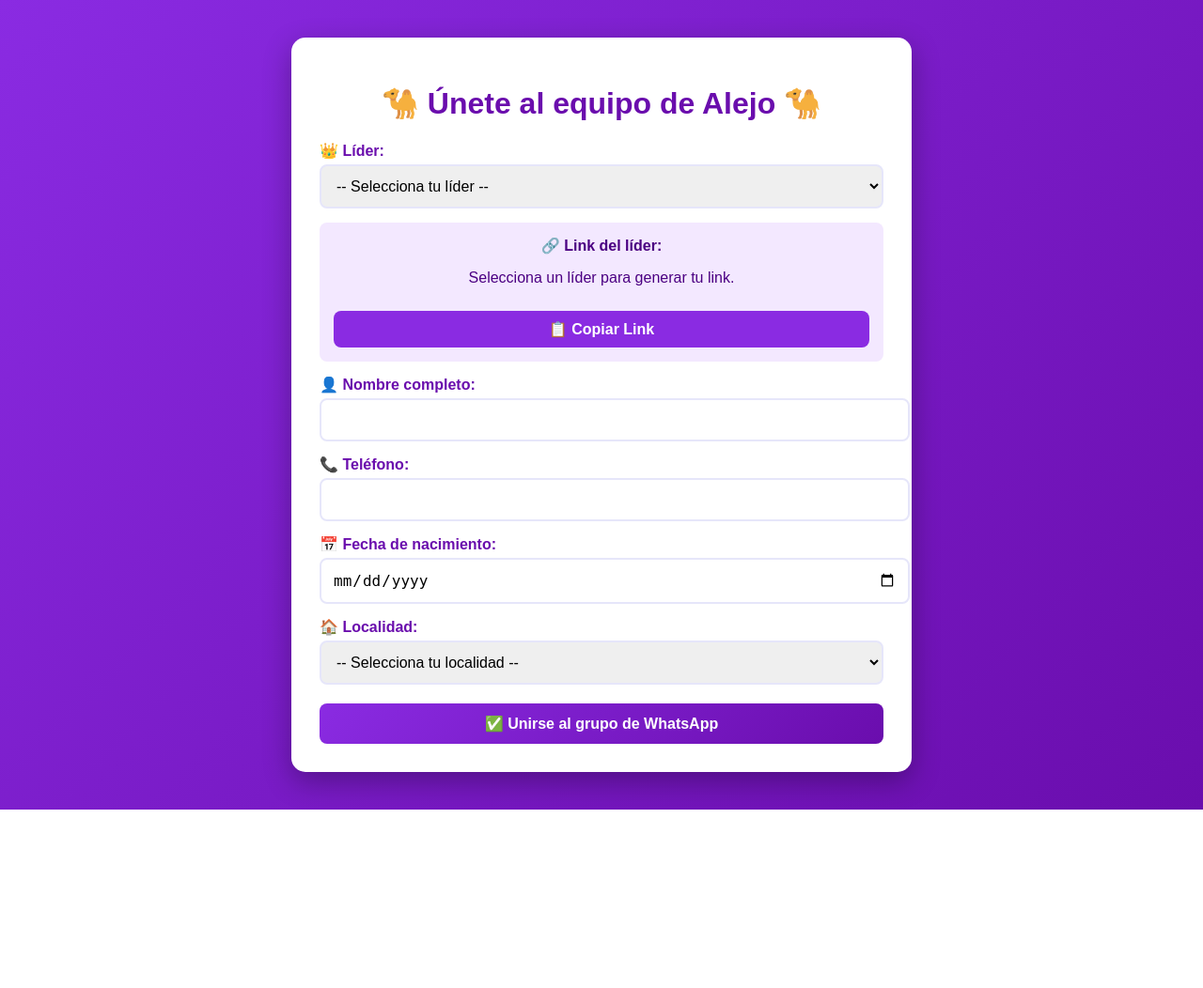
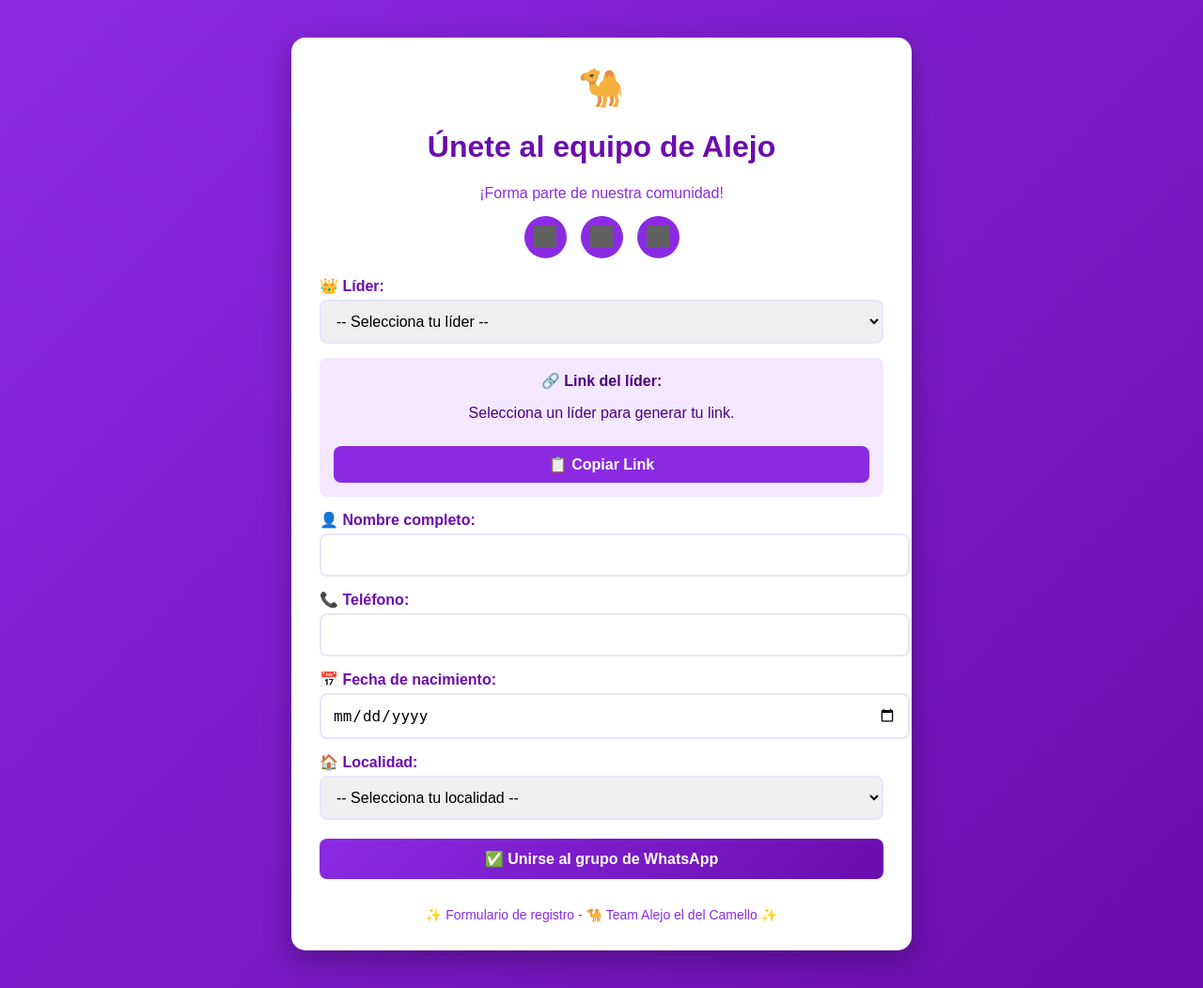
Before and after one commit to dssanche/mi_registro_whatsapp, a Flask app: page / in a window 1280 px wide. Shown: the whole page at 94% size. Before the commit the page ends 862 px from the top, so only its background shows below. Run offline with Flask 3, Linux system fonts and the light colour scheme; grey boxes are pictures that could not be loaded.

Commit message:
Fix requirements

```diff
--- a/templates/registro.html
+++ b/templates/registro.html
@@ -22,6 +22,45 @@
         h1 {
             color: #6A0DAD;
             text-align: center;
+        }
+        .camello-icon {
+            font-size: 40px;
+            text-align: center;
+            margin-bottom: 10px;
+        }
+        .subtitle {
+            text-align: center;
+            color: #8A2BE2;
+            margin-bottom: 15px;
+        }
+        /* Redes sociales */
+        .redes-sociales {
+            text-align: center;
+            margin-bottom: 20px;
+        }
+        .social-links {
+            display: flex;
+            justify-content: center;
+            gap: 15px;
+        }
+        .social-btn {
+            display: flex;
+            align-items: center;
+            justify-content: center;
+            width: 45px;
+            height: 45px;
+            background: #8A2BE2;
+            border-radius: 50%;
+            transition: all 0.3s;
+        }
+        .social-btn:hover {
+            background: #6A0DAD;
+            transform: translateY(-2px);
+        }
+        .social-btn img {
+            width: 24px;
+            height: 24px;
+            filter: invert(1);
         }
         label {
             display: block;
@@ -74,15 +113,38 @@
             font-weight: bold;
             margin-top: 5px;
         }
+        .footer {
+            text-align: center;
+            color: #8A2BE2;
+            margin-top: 30px;
+            font-size: 14px;
+        }
     </style>
 </head>
 <body>
 
 <div class="container">
-    <h1>🐪 Únete al equipo de Alejo 🐪</h1>
+    <div class="camello-icon">🐪</div>
+    <h1>Únete al equipo de Alejo</h1>
+    <div class="subtitle">¡Forma parte de nuestra comunidad!</div>
+
+    <!-- Redes sociales -->
+    <div class="redes-sociales">
+        <div class="social-links">
+            <a href="https://www.instagram.com/alejoeldelcamello/" class="social-btn" target="_blank" title="Instagram">
+                <img src="https://cdn.jsdelivr.net/gh/simple-icons/simple-icons/icons/instagram.svg" alt="Instagram">
+            </a>
+            <a href="https://x.com/alejoeldelcamello" class="social-btn" target="_blank" title="Twitter/X">
+                <img src="https://cdn.jsdelivr.net/gh/simple-icons/simple-icons/icons/x.svg" alt="X">
+            </a>
+            <a href="https://www.tiktok.com/@alejoeldelcamello" class="social-btn" target="_blank" title="TikTok">
+                <img src="https://cdn.jsdelivr.net/gh/simple-icons/simple-icons/icons/tiktok.svg" alt="TikTok">
+            </a>
+        </div>
+    </div>
 
     <form id="registroForm" action="/registro" method="POST">
-        <!-- Campo visible para elegir líder -->
+        <!-- Selección del líder -->
         <label for="liderSelect">👑 Líder:</label>
         <select id="liderSelect" name="liderSelect" required>
             <option value="">-- Selecciona tu líder --</option>
@@ -92,15 +154,17 @@
             <option value="camila">Camila</option>
         </select>
 
-        <!-- Campo oculto que Flask recibe -->
+        <!-- Campo oculto para enviar el líder a Flask -->
         <input type="hidden" id="lider" name="lider" value="{{ lider }}">
 
+        <!-- Sección del link copiable -->
         <div class="copy-section">
             <strong>🔗 Link del líder:</strong>
             <p id="linkDisplay"></p>
             <button type="button" class="copy-btn" onclick="copiarLink()">📋 Copiar Link</button>
         </div>
 
+        <!-- Campos personales -->
         <label>👤 Nombre completo:</label>
         <input type="text" id="nombre" name="nombre" required>
 
@@ -126,15 +190,18 @@
         </select>
 
         <input type="hidden" name="edad" id="edad" value="">
-
         <button type="submit">✅ Unirse al grupo de WhatsApp</button>
     </form>
+
+    <div class="footer">
+        ✨ Formulario de registro - 🐪 Team Alejo el del Camello ✨
+    </div>
 </div>
 
 <script>
     const BASE_URL = "https://mi-registro-whatsapp-6.onrender.com";
 
-    // Si viene ?lider= en el URL, marcarlo automáticamente
+    // Detectar parámetro ?lider= en la URL
     document.addEventListener("DOMContentLoaded", () => {
         const params = new URLSearchParams(window.location.search);
         const lider = params.get("lider");
@@ -167,18 +234,19 @@
         }
     });
 
-    // Copiar link
+    // Copiar link al portapapeles
     function copiarLink() {
         const text = document.getElementById("linkDisplay").textContent;
         if (text.includes("http")) {
-            navigator.clipboard.writeText(text);
-            alert("✅ Link copiado al portapapeles!");
+            navigator.clipboard.writeText(text)
+                .then(() => alert("✅ Link copiado al portapapeles!"))
+                .catch(() => alert("⚠️ No se pudo copiar el link."));
         } else {
             alert("⚠️ No hay link para copiar.");
         }
     }
 
-    // Calcular edad
+    // Calcular edad automáticamente
     document.getElementById("nacimiento").addEventListener("change", () => {
         const nacimiento = document.getElementById("nacimiento").value;
         const edadDisplay = document.getElementById("edadDisplay");
@@ -200,7 +268,7 @@
         }
     });
 
-    // Validación antes de enviar
+    // Validar antes de enviar
     document.getElementById("registroForm").addEventListener("submit", (e) => {
         const lider = document.getElementById("lider").value;
         if (!lider) {
```
